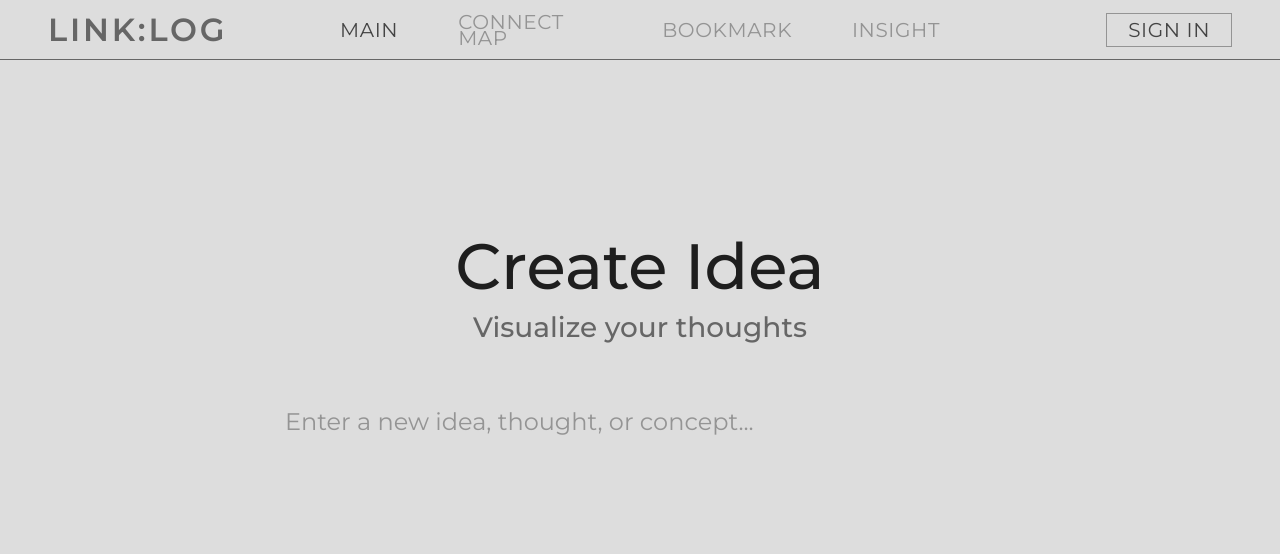
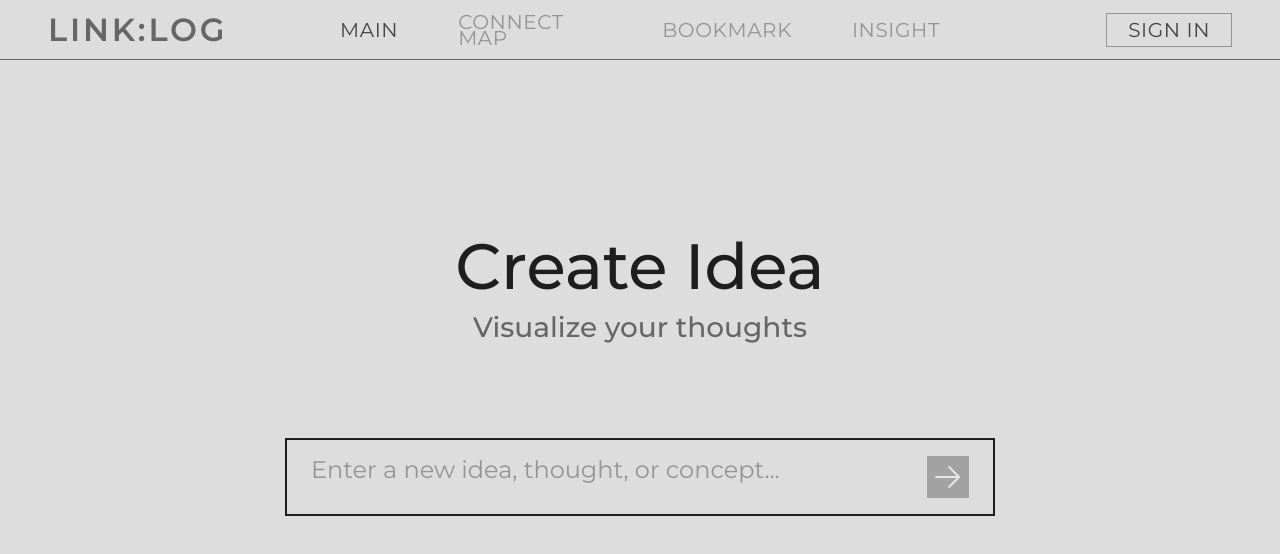
Before and after one commit to ow6980/LinkLog_new, a React (Vite) app: page / in a window 1280 px wide. Shown: the top 554 px of the page. Built offline with nearby package versions, Linux system fonts and the light colour scheme; the HTML template or start-up script is replaced by a standard one.

Commit message:
change main

```diff
--- a/src/pages/MainPage.css
+++ b/src/pages/MainPage.css
@@ -83,6 +83,8 @@
   width: 100%;
   z-index: 10;
   align-items: center;
+  min-height: 28px;
+  padding-bottom: 0;
 }
 
 .keyword-tag-selected {
@@ -92,7 +94,7 @@
   justify-content: center;
   gap: 15px;
   padding: 0 20px;
-  height: 34px;
+  height: 28px;
   border: none;
   cursor: default;
 }
@@ -132,9 +134,17 @@
 .text-area-wrapper {
   width: 100%;
   margin-top: 0;
+  padding-top: 0;
+  min-height: 78px;
 }
 
-.idea-textarea {
+.keyword-placeholder {
+  height: 28px;
+  width: 0;
+  flex-shrink: 0;
+}
+
+.input-container {
   width: 100%;
   min-height: 78px;
   height: 78px;
@@ -142,6 +152,21 @@
   border: 2px solid #1e1e1e;
   border-radius: 0;
   padding: 20px 24px;
+  display: flex;
+  align-items: center;
+  justify-content: space-between;
+  box-sizing: border-box;
+  gap: 24px;
+}
+
+.idea-textarea {
+  flex: 1;
+  min-height: 38px;
+  height: auto;
+  background-color: transparent;
+  border: none;
+  border-radius: 0;
+  padding: 0;
   font-family: 'Montserrat', sans-serif;
   font-weight: 400;
   font-size: 24px;
@@ -151,6 +176,38 @@
   outline: none;
   box-sizing: border-box;
   overflow-y: hidden;
+}
+
+.enter-button {
+  width: 42px;
+  height: 42px;
+  flex-shrink: 0;
+  background: none;
+  border: none;
+  cursor: pointer;
+  padding: 0;
+  display: flex;
+  align-items: center;
+  justify-content: center;
+  transition: opacity 0.2s;
+}
+
+.enter-button:hover:not(:disabled) {
+  opacity: 0.7;
+}
+
+.enter-button:active:not(:disabled) {
+  opacity: 0.5;
+}
+
+.enter-button:disabled {
+  opacity: 0.3;
+  cursor: not-allowed;
+}
+
+.enter-button svg {
+  width: 42px;
+  height: 42px;
 }
 
 .idea-textarea::placeholder {
@@ -170,7 +227,7 @@
   flex-direction: column;
   gap: 10px;
   align-items: flex-start;
-  justify-content: center;
+  justify-content: flex-start;
   width: 100%;
 }
 
--- a/src/pages/MainPage.tsx
+++ b/src/pages/MainPage.tsx
@@ -142,9 +142,9 @@ const MainPage = () => {
 
           <form onSubmit={handleSubmit} className="input-area">
             <div className="idea-input-wrapper">
-              {selectedKeywords.length > 0 && (
               <div className="selected-keywords">
-                  {selectedKeywords.map((keyword, index) => (
+                {selectedKeywords.length > 0 ? (
+                  selectedKeywords.map((keyword, index) => (
                     <div key={index} className="keyword-tag-selected">
                       <span>{keyword}</span>
                       <button
@@ -155,10 +155,13 @@ const MainPage = () => {
                         x
                       </button>
                     </div>
-                  ))}
+                  ))
+                ) : (
+                  <div className="keyword-placeholder"></div>
+                )}
               </div>
-              )}
               <div className="text-area-wrapper">
+                <div className="input-container">
                   <textarea
                     ref={textareaRef}
                     className="idea-textarea"
@@ -168,6 +171,21 @@ const MainPage = () => {
                     placeholder="Enter a new idea, thought, or concept..."
                     rows={1}
                   />
+                  <button
+                    type="submit"
+                    className="enter-button"
+                    onClick={(e) => {
+                      e.preventDefault()
+                      handleSubmit(e as any)
+                    }}
+                    disabled={!ideaInput.trim()}
+                  >
+                    <svg width="42" height="42" viewBox="0 0 42 42" fill="none" xmlns="http://www.w3.org/2000/svg">
+                      <rect width="42" height="42" fill="#1E1E1E"/>
+                      <path d="M9 21H32M32 21L22.1429 11M32 21L22.1429 31" stroke="white" strokeWidth="2" strokeLinecap="round" strokeLinejoin="round"/>
+                    </svg>
+                  </button>
+                </div>
               </div>
             </div>
 
```
Also changed, not shown: 1 other file (tests, documents, lock files or other folders). Lines whose indentation alone changed are shown as unchanged.
